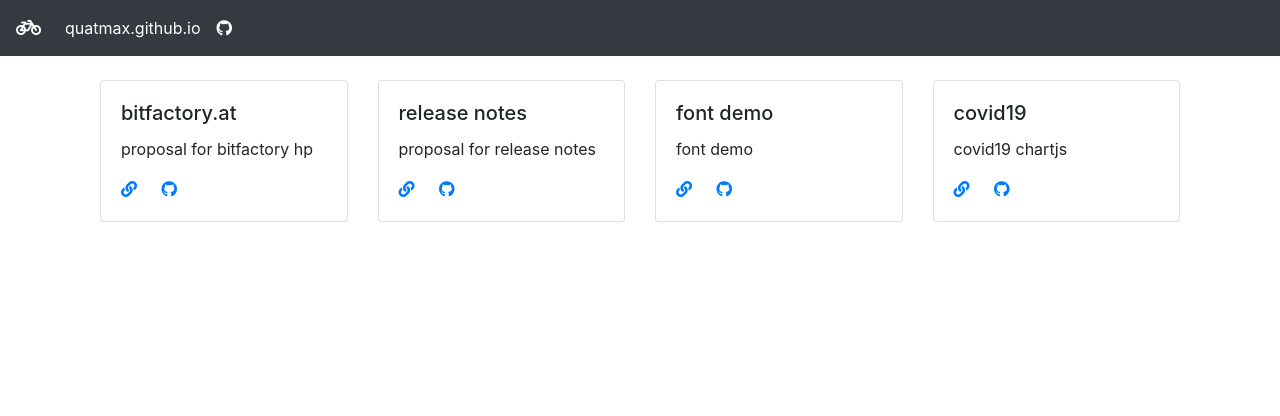
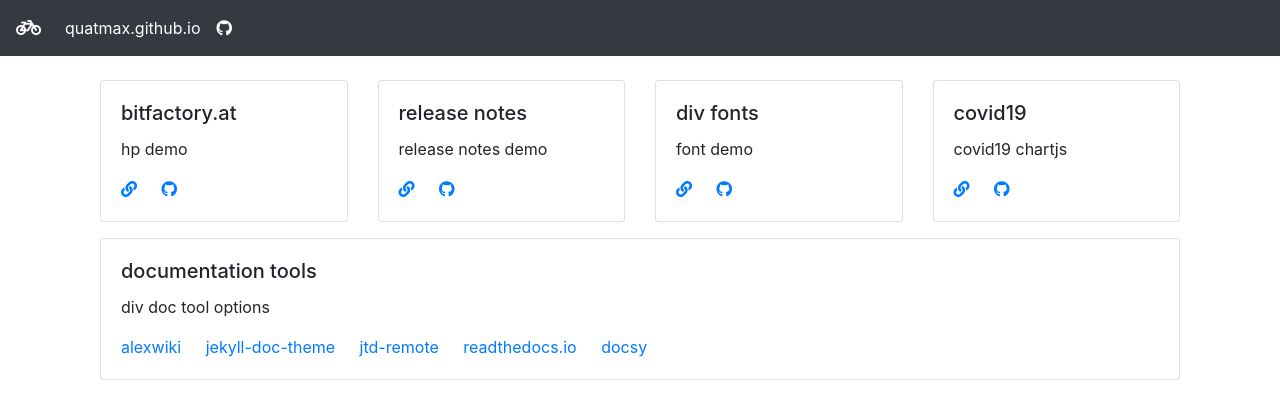
Before and after one commit to quatmax/quatmax.github.io, a plain HTML site: page index.html in a window 1280 px wide. Drawn offline with nearby package versions, Linux system fonts and the light colour scheme.

Commit message:
doc tool options

```diff
--- a/index.html
+++ b/index.html
@@ -1,5 +1,6 @@
 <!doctype html>
 <html lang="en">
+
 <head>
 
     <meta charset="utf-8">
@@ -17,18 +18,22 @@
 
     <!-- CSS -->
     <style>
-			body { padding-top: 5rem; }
+        body {
+            padding-top: 5rem;
+        }
     </style>
 </head>
 
 <body>
     <noscript id="deferred-styles">
-		<link rel="stylesheet" href="https://stackpath.bootstrapcdn.com/bootstrap/4.1.1/css/bootstrap.min.css" integrity="sha384-WskhaSGFgHYWDcbwN70/dfYBj47jz9qbsMId/iRN3ewGhXQFZCSftd1LZCfmhktB" crossorigin="anonymous">
-		<link rel="stylesheet" href="https://use.fontawesome.com/releases/v5.5.0/css/all.css" integrity="sha384-B4dIYHKNBt8Bc12p+WXckhzcICo0wtJAoU8YZTY5qE0Id1GSseTk6S+L3BlXeVIU" crossorigin="anonymous">
+        <link rel="stylesheet" href="https://stackpath.bootstrapcdn.com/bootstrap/4.1.1/css/bootstrap.min.css"
+            integrity="sha384-WskhaSGFgHYWDcbwN70/dfYBj47jz9qbsMId/iRN3ewGhXQFZCSftd1LZCfmhktB" crossorigin="anonymous">
+        <link rel="stylesheet" href="https://use.fontawesome.com/releases/v5.5.0/css/all.css"
+            integrity="sha384-B4dIYHKNBt8Bc12p+WXckhzcICo0wtJAoU8YZTY5qE0Id1GSseTk6S+L3BlXeVIU" crossorigin="anonymous">
     </noscript>
 
     <script>
-      var loadDeferredStyles = function() {
+        var loadDeferredStyles = function () {
             var addStylesNode = document.getElementById("deferred-styles");
             var replacement = document.createElement("div");
             replacement.innerHTML = addStylesNode.textContent;
@@ -37,34 +42,37 @@
         };
         var raf = window.requestAnimationFrame || window.mozRequestAnimationFrame ||
             window.webkitRequestAnimationFrame || window.msRequestAnimationFrame;
-      if (raf) raf(function() { window.setTimeout(loadDeferredStyles, 0); });
+        if (raf) raf(function () { window.setTimeout(loadDeferredStyles, 0); });
         else window.addEventListener('load', loadDeferredStyles);
     </script>
 
     <nav class="navbar navbar-expand-md navbar-dark bg-dark fixed-top">
         <a class="navbar-brand" href="#"><i class="fas fa-bicycle"></i></a>
-		<button class="navbar-toggler" type="button" data-toggle="collapse" data-target="#navbar" aria-controls="navbar" aria-expanded="false" aria-label="Toggle navigation">
+        <button class="navbar-toggler" type="button" data-toggle="collapse" data-target="#navbar" aria-controls="navbar"
+            aria-expanded="false" aria-label="Toggle navigation">
             <span class="navbar-toggler-icon"></span>
         </button>
         <div class="collapse navbar-collapse" id="navbar">
             <ul class="navbar-nav mr-auto">
                 <li class="nav-item active"><a class="nav-link" href="#">quatmax.github.io</a></li>
-				<li class="nav-item active"><a class="nav-link" href="https://github.com/quatmax"><i class="fab fa-github"></i></a></li>
+                <li class="nav-item active"><a class="nav-link" href="https://github.com/quatmax"><i
+                            class="fab fa-github"></i></a></li>
             </ul>
         </div>
     </nav>
 
     <main role="main" class="container">
-
         <div class="container">
-                <div class="row">
+            <div class="row mb-3">
                 <div class="col">
                     <div class="card">
                         <div class="card-body">
                             <h5 class="card-title">bitfactory.at</h5>
-                                <p class="card-text">proposal for bitfactory hp</p>
-                                <a href="https://quatmax.github.io/bitfactory_hp" class="card-link"><i class="fas fa-link"></i></a>
-                                <a href="https://github.com/quatmax/bitfactory_hp" class="card-link"><i class="fab fa-github"></i></a>
+                            <p class="card-text">hp demo</p>
+                            <a href="https://quatmax.github.io/bitfactory_hp" class="card-link"><i
+                                    class="fas fa-link"></i></a>
+                            <a href="https://github.com/quatmax/bitfactory_hp" class="card-link"><i
+                                    class="fab fa-github"></i></a>
                         </div>
                     </div>
                 </div>
@@ -72,19 +80,23 @@
                     <div class="card">
                         <div class="card-body">
                             <h5 class="card-title">release notes</h5>
-                                <p class="card-text">proposal for release notes</p>
-                                <a href="https://quatmax.github.io/alex-release-notes" class="card-link"><i class="fas fa-link"></i></a>
-                                <a href="https://github.com/quatmax/alex-release-notes" class="card-link"><i class="fab fa-github"></i></a>
+                            <p class="card-text">release notes demo</p>
+                            <a href="https://quatmax.github.io/alex-release-notes" class="card-link"><i
+                                    class="fas fa-link"></i></a>
+                            <a href="https://github.com/quatmax/alex-release-notes" class="card-link"><i
+                                    class="fab fa-github"></i></a>
                         </div>
                     </div>
                 </div>
                 <div class="col">
                     <div class="card">
                         <div class="card-body">
-                                <h5 class="card-title">font demo</h5>
+                            <h5 class="card-title">div fonts</h5>
                             <p class="card-text">font demo</p>
-                                <a href="https://quatmax.github.io/font-demo" class="card-link"><i class="fas fa-link"></i></a>
-                                <a href="https://github.com/quatmax/font-demo" class="card-link"><i class="fab fa-github"></i></a>
+                            <a href="https://quatmax.github.io/font-demo" class="card-link"><i
+                                    class="fas fa-link"></i></a>
+                            <a href="https://github.com/quatmax/font-demo" class="card-link"><i
+                                    class="fab fa-github"></i></a>
                         </div>
                     </div>
                 </div>
@@ -93,8 +105,25 @@
                         <div class="card-body">
                             <h5 class="card-title">covid19</h5>
                             <p class="card-text">covid19 chartjs</p>
-                                <a href="https://quatmax.github.io/covid19" class="card-link"><i class="fas fa-link"></i></a>
-                                <a href="https://github.com/quatmax/covid19" class="card-link"><i class="fab fa-github"></i></a>
+                            <a href="https://quatmax.github.io/covid19" class="card-link"><i
+                                    class="fas fa-link"></i></a>
+                            <a href="https://github.com/quatmax/covid19" class="card-link"><i
+                                    class="fab fa-github"></i></a>
+                        </div>
+                    </div>
+                </div>
+            </div>
+            <div class="row mb-3">
+                <div class="col">
+                    <div class="card">
+                        <div class="card-body">
+                            <h5 class="card-title">documentation tools</h5>
+                            <p class="card-text">div doc tool options</p>
+                            <a href="https://alex-wiki.bitfactory.at/index.php/Hauptseite" class="card-link">alexwiki</a>
+                            <a href="https://aksakalli.github.io/jekyll-doc-theme/" class="card-link">jekyll-doc-theme</a>
+                            <a href="https://pmarsceill.github.io/jtd-remote/" class="card-link">jtd-remote</a>
+                            <a href="https://docs.readthedocs.io/en/stable/index.html" class="card-link">readthedocs.io</a>
+                            <a href="https://www.docsy.dev/docs/" class="card-link">docsy</a>
                         </div>
                     </div>
                 </div>
@@ -102,9 +131,15 @@
         </div>
     </main>
 
-	<script src="https://code.jquery.com/jquery-3.3.1.min.js" integrity="sha256-FgpCb/KJQlLNfOu91ta32o/NMZxltwRo8QtmkMRdAu8=" crossorigin="anonymous"></script>
-	<script src="https://cdnjs.cloudflare.com/ajax/libs/popper.js/1.14.3/umd/popper.min.js" integrity="sha384-ZMP7rVo3mIykV+2+9J3UJ46jBk0WLaUAdn689aCwoqbBJiSnjAK/l8WvCWPIPm49" crossorigin="anonymous"></script>
-	<script src="https://stackpath.bootstrapcdn.com/bootstrap/4.1.1/js/bootstrap.min.js" integrity="sha384-smHYKdLADwkXOn1EmN1qk/HfnUcbVRZyYmZ4qpPea6sjB/pTJ0euyQp0Mk8ck+5T" crossorigin="anonymous"></script>
+    <script src="https://code.jquery.com/jquery-3.3.1.min.js"
+        integrity="sha256-FgpCb/KJQlLNfOu91ta32o/NMZxltwRo8QtmkMRdAu8=" crossorigin="anonymous"></script>
+    <script src="https://cdnjs.cloudflare.com/ajax/libs/popper.js/1.14.3/umd/popper.min.js"
+        integrity="sha384-ZMP7rVo3mIykV+2+9J3UJ46jBk0WLaUAdn689aCwoqbBJiSnjAK/l8WvCWPIPm49"
+        crossorigin="anonymous"></script>
+    <script src="https://stackpath.bootstrapcdn.com/bootstrap/4.1.1/js/bootstrap.min.js"
+        integrity="sha384-smHYKdLADwkXOn1EmN1qk/HfnUcbVRZyYmZ4qpPea6sjB/pTJ0euyQp0Mk8ck+5T"
+        crossorigin="anonymous"></script>
     <script>window.jQuery || document.write('<script src="https://code.jquery.com/jquery-3.3.1.slim.min.js"><\/script>')</script>
 </body>
+
 </html>
```
Lines whose indentation alone changed are shown as unchanged.
